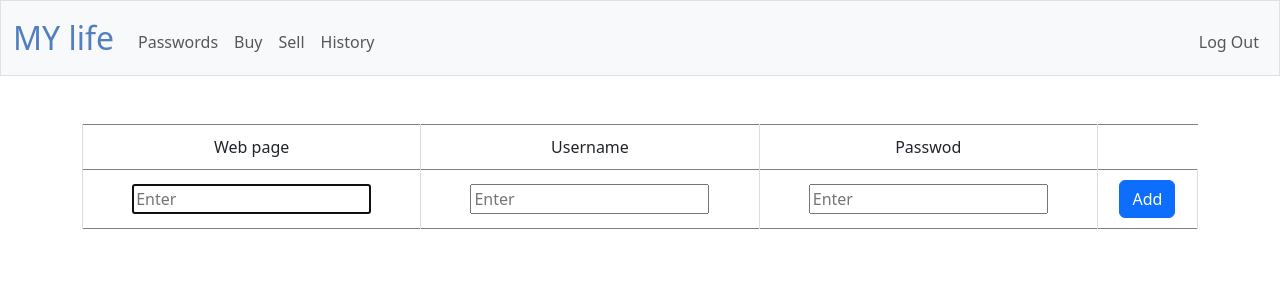
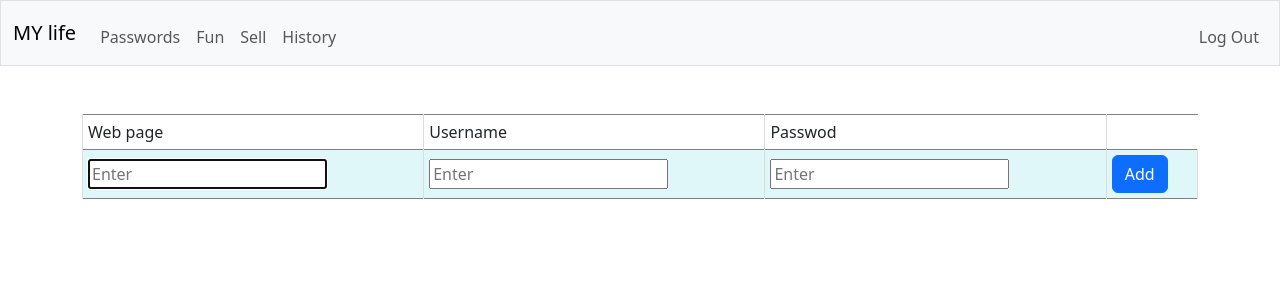
Before and after one commit to Gandalf21121/Proyect2, a Flask app: page /passwords in a window 1280 px wide. Shown: the top 300 px of the page. Run offline with Flask 2, Linux system fonts and the light colour scheme; the visitor is signed in with stand-in values (Sample User, id 1); data that the repository does not hold is empty; parts of the project's set-up code (start-up, migrations or seed data) failed here and were passed over; some libraries are stand-ins or nearby versions.

Commit message:
fun in fernet branch

```diff
--- a/app.py
+++ b/app.py
@@ -37,7 +37,7 @@ def register():
             if (password!=password2):
                  return apology("not matching passwords")
             hash=generate_password_hash(password)
-            fila=db.execute("SELECT * AFROM users WHERE name =?", username)
+            fila=db.execute("SELECT * FROM users WHERE name =?", username)
             if fila:
                  return apology("name in use")
 
@@ -99,7 +99,6 @@ def passwords():
 
      else:
           id=session["user_id"]
-          print(id)
           rows=db.execute("SELECT * FROM passwords WHERE user_id=?",id)
           for row in rows:
                row["password"]=cipher.decrypt(row["password"]).decode("utf-8")
@@ -108,11 +107,32 @@ def passwords():
 @app.route("/delete", methods=["POST"])
 def delete():
      id_passwords=request.form.get("id", type=int)
-     print(id_passwords)
-     rows= db.execute("DELETE from passwords WHERE id=?",id_passwords)
-     if rows:
-          print("correct delete")
+     db.execute("DELETE from passwords WHERE id=?",id_passwords)
      return redirect("/passwords")
+
+
+@app.route("/fun", methods=["GET", "POST"])
+def fun():
+     id=session["user_id"]
+     if request.method=="POST":
+          activity=request.form.get("activity")
+          db.execute("INSERT into fun(activities, user_id) VALUES (?,?)",activity,id)
+          return redirect("/fun")
+
+     else:
+          rows=db.execute("SELECT * FROM fun WHERE user_id=?",id )
+          return render_template("fun.html", rows=rows)
+
+@app.route("/delete_fun", methods=["POST"])
+def delete_fun():
+     if request.method=="POST":
+          id=request.form.get("id", type=int)
+          print (id)
+          db.execute("DELETE FROM fun WHERE id=?", id)
+
+     return redirect("/fun")
+
+
 
 if __name__ == "__main__":
     app.run(debug=True)
--- a/static/style.css
+++ b/static/style.css
@@ -1,43 +1,15 @@
-/* Size for brand */
-nav .navbar-brand
-{
-    font-size: xx-large;
-}
-
-/* Colors for brand */
-nav .navbar-brand .blue
-{
-    color: #537fbe;
-}
-nav .navbar-brand .red
-{
-    color: #ea433b;
-}
-nav .navbar-brand .yellow
-{
-    color: #f5b82e;
-}
-nav .navbar-brand .green
-{
-    color: #2e944b;
-}
 table {
     width: 100%;
     border-collapse: collapse;
-    margin-bottom: 20px;
+    margin-bottom: 20x;
 }
-
-th, td {
-    padding: 10px;
-    text-align: center;
+td,th {
+    padding: 5px;  /* Reduce padding to make rows smaller */
+    text-align: left;
     border: 1px solid #ddd;
 }
 
-th {
-    background-color: #f2f2f2;
-    font-weight: bold;
+/* Odd rows in the table body */
+table tbody tr:nth-child(odd) {
+    background-color: #e0f7fa;
 }
-
-tr:nth-child(even) {
-    background-color: #f9f9f9;
-}
--- a/templates/layout.html
+++ b/templates/layout.html
@@ -30,7 +30,7 @@
                     {% if session["user_id"] %}
                         <ul class="navbar-nav me-auto mt-2">
                             <li class="nav-item"><a class="nav-link" href="/passwords">Passwords</a></li>
-                            <li class="nav-item"><a class="nav-link" href="/buy">Buy</a></li>
+                            <li class="nav-item"><a class="nav-link" href="/fun">Fun</a></li>
                             <li class="nav-item"><a class="nav-link" href="/sell">Sell</a></li>
                             <li class="nav-item"><a class="nav-link" href="/history">History</a></li>
                         </ul>
--- a/templates/passwords.html
+++ b/templates/passwords.html
@@ -1,33 +1,20 @@
 {% extends "layout.html" %}
 
 {% block title %}
-    Página de Inicio
+    Passwords
 {% endblock %}
 
 
 {% block main %}
     <table class="table-bordered table-striped table-hover">
-        <tr>
         <thead>
+            <tr>
                 <td>Web page</td>
                 <td>Username</td>
                 <td>Passwod</td>
             </tr>
         </thead>
         <tbody>
-                {%for row in rows%}
-                <tr>
-                    <td>{{row["web_page"]}}</td>
-                    <td>{{row["username"]}}</td>
-                    <td>{{row["password"]}}</td>
-                    <td>
-                        <form action="/delete" method="post">
-                            <input type="hidden" name="id" value="{{row['id']}}">
-                            <button class="btn btn-danger" type="submit">Delete</button>
-                        </form>
-                    </td>
-                </tr>
-                {%endfor%}
             <tr>
                 <form action="/passwords" method="post">
                     <td><input placeholder="Enter" autofocus name="web_page" required></td>
@@ -36,6 +23,19 @@
                     <td><button class="btn btn-primary" type="submit">Add</button></td>
                 </form>
             </tr>
+            {%for row in rows%}
+            <tr>
+                <td>{{row["web_page"]}}</td>
+                <td>{{row["username"]}}</td>
+                <td>{{row["password"]}}</td>
+                <td>
+                    <form action="/delete" method="post">
+                        <input type="hidden" name="id" value="{{row['id']}}">
+                        <button class="btn btn-danger" type="submit">Delete</button>
+                    </form>
+                </td>
+            </tr>
+            {%endfor%}
         </tbody>
     </table>
 {% endblock %}
```
Also changed, not shown: help.py (line endings or trailing spaces), 1 other file.
